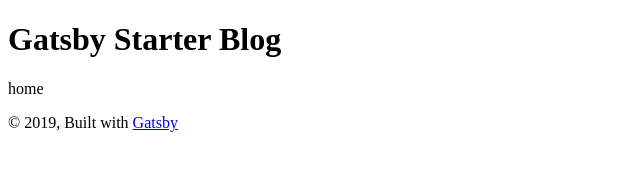
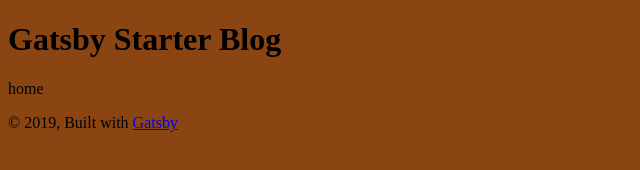
Before and after one commit to scarsam/nobel-sustainability, a Gatsby site: page / in a window 1280 px wide. Shown: the whole page, without its empty margins (0-640 px from the left). Built offline with nearby package versions, Linux system fonts and the light colour scheme; Gatsby itself is replaced by a stand-in of ours.

Commit message:
Added scss

```diff
--- a/gatsby-config.js
+++ b/gatsby-config.js
@@ -9,6 +9,7 @@ module.exports = {
     },
   },
   plugins: [
+    `gatsby-plugin-sass`,
     `gatsby-plugin-netlify-cms`,
     {
       resolve: `gatsby-source-filesystem`,
--- a/package.json
+++ b/package.json
@@ -16,6 +16,7 @@
     "gatsby-plugin-netlify-cms": "^4.1.33",
     "gatsby-plugin-offline": "^3.0.27",
     "gatsby-plugin-react-helmet": "^3.1.16",
+    "gatsby-plugin-sass": "^2.1.26",
     "gatsby-plugin-sharp": "^2.3.5",
     "gatsby-plugin-typography": "^2.3.18",
     "gatsby-remark-copy-linked-files": "^2.1.31",
@@ -27,6 +28,7 @@
     "gatsby-transformer-remark": "^2.6.39",
     "gatsby-transformer-sharp": "^2.3.7",
     "netlify-cms-app": "^2.10.1",
+    "node-sass": "^4.13.0",
     "prismjs": "^1.17.1",
     "react": "^16.12.0",
     "react-dom": "^16.12.0",
--- a/src/components/layout.js
+++ b/src/components/layout.js
@@ -1,5 +1,6 @@
 import React from "react"
 import { Link } from "gatsby"
+import "../styles/test.scss"
 
 class Layout extends React.Component {
   render() {
--- /dev/null
+++ b/src/styles/test.scss
@@ -0,0 +1,3 @@
+body {
+  background: saddlebrown;
+}
```
Also changed, not shown: 1 other file.
